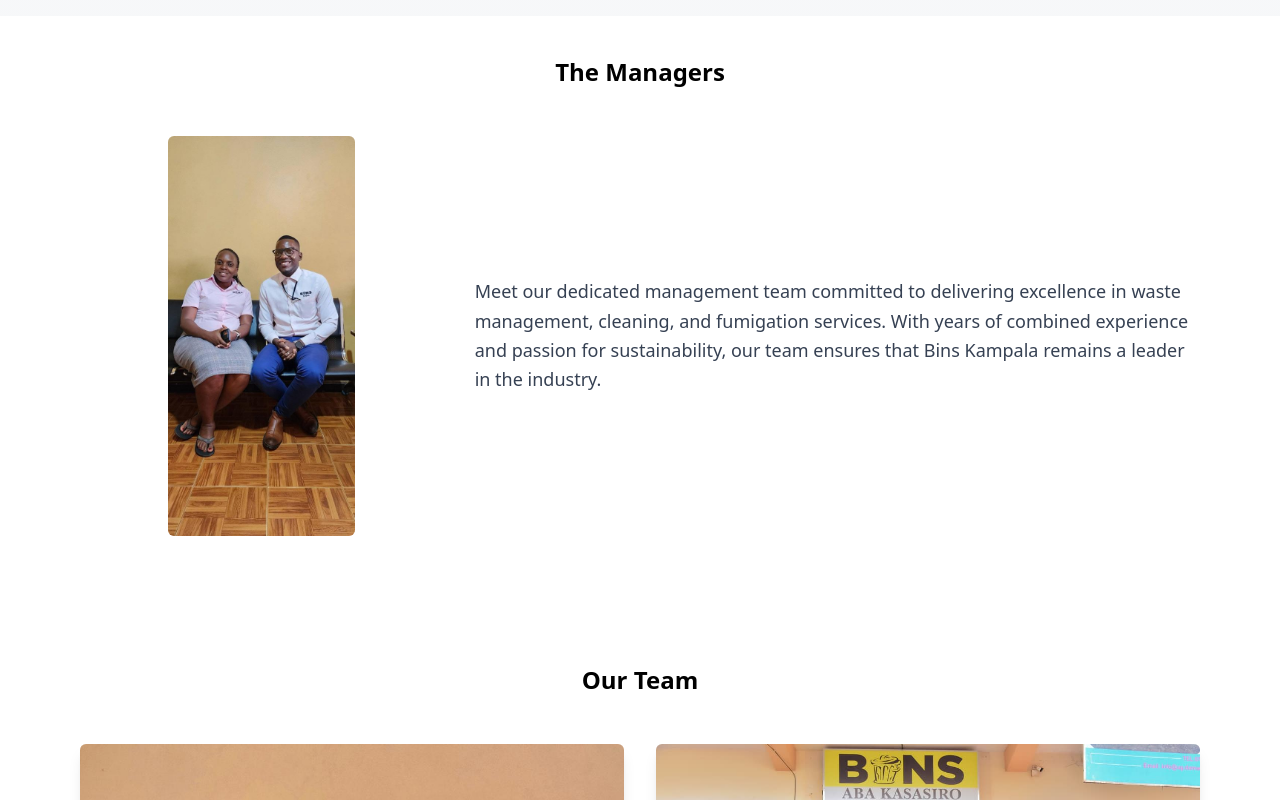
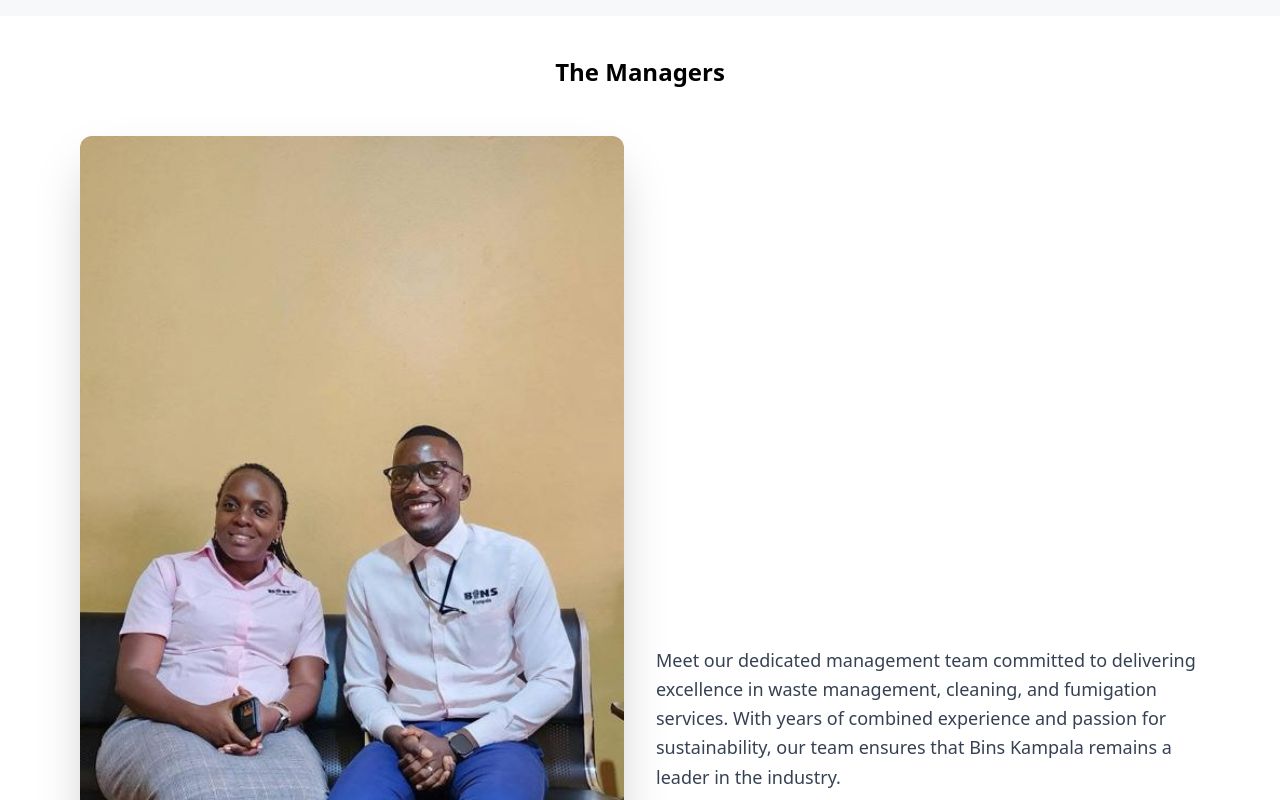
Before and after one commit to alvinisaac0602/bins-, a React (Vite) app: page / in a window 1280 px wide. Shown: the part 1260-2060 px from the top of the page. Built offline with nearby package versions, Linux system fonts and the light colour scheme.

Commit message:
Use professional font and enlarge manager image

```diff
--- a/src/App.css
+++ b/src/App.css
@@ -11,6 +11,7 @@ html {
 
 /* Body Background with gradient pattern */
 body {
+  font-family: 'Poppins', system-ui, -apple-system, BlinkMacSystemFont, 'Segoe UI', sans-serif;
   background: linear-gradient(135deg, #f5f7fa 0%, #c3cfe2 100%);
   position: relative;
   overflow-x: hidden;
--- a/src/pages/Home.jsx
+++ b/src/pages/Home.jsx
@@ -166,18 +166,17 @@ export default function Home() {
       <section className="bg-white p-10">
         <h2 className="text-2xl font-bold mb-6 text-center">The Managers</h2>
         <div className="flex flex-col md:flex-row items-stretch max-w-6xl mx-auto px-4 gap-8 my-12">
-          {/* Image container: fills height, width smaller */}
-          <div className="w-full md:w-1/3 flex justify-center">
+          {/* Image container: larger and more prominent */}
+          <div className="w-full md:w-1/2 flex justify-center">
             <img
               src="/executiveteam.jpg"
               alt="Executive Team"
-              className="h-full max-h-[400px] object-contain rounded-md"
-              style={{ maxWidth: "200px" }} // controls width to make it smaller
+              className="w-full max-w-2xl h-auto object-cover rounded-xl shadow-2xl hover:scale-105 transition-transform duration-500"
             />
           </div>
 
           {/* Text container */}
-          <div className="w-full md:w-2/3 flex items-center">
+          <div className="w-full md:w-1/2 flex items-center">
             <p className="text-gray-700 text-lg leading-relaxed">
               Meet our dedicated management team committed to delivering
               excellence in waste management, cleaning, and fumigation services.
```
